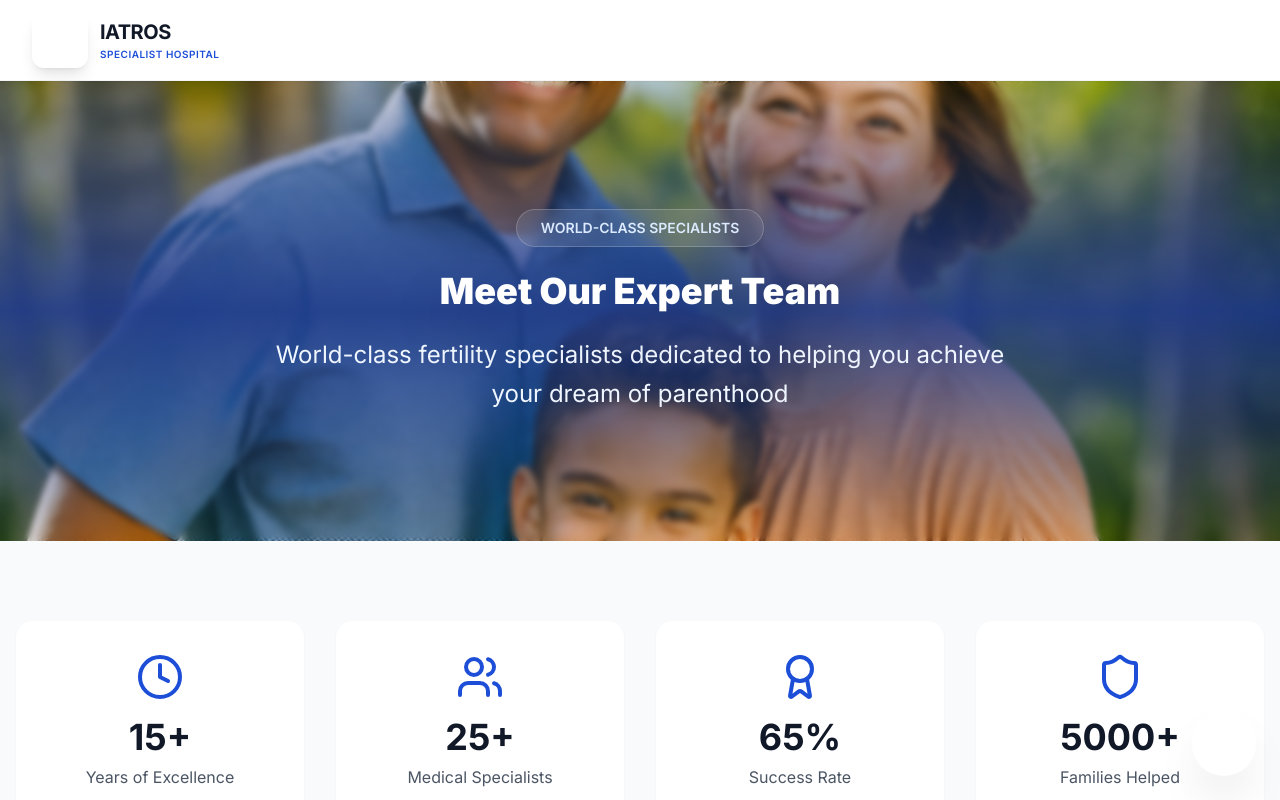
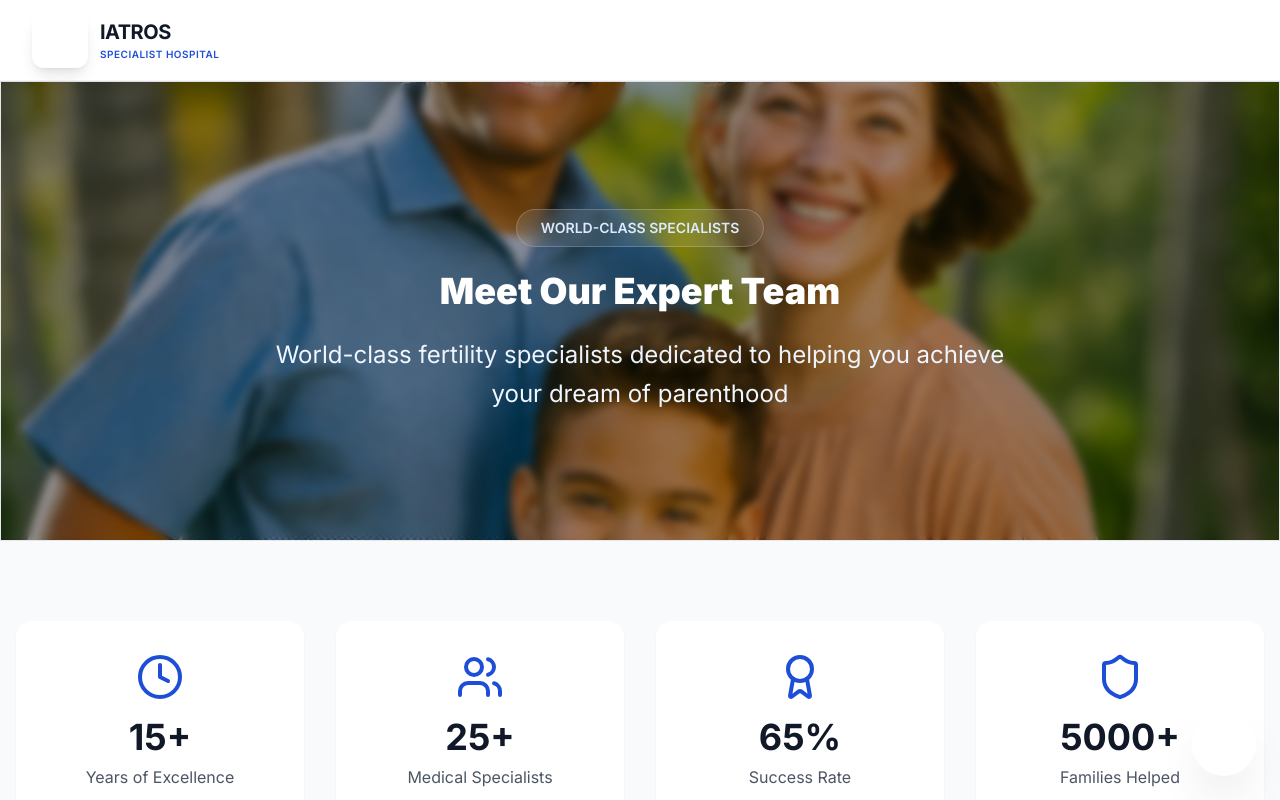
Before and after one commit to collinsolowo/Iatros, a React (Vite) app: page /team in a window 1280 px wide. Shown: the top 800 px of the page. Built offline with nearby package versions, Linux system fonts and the light colour scheme; a web font is replaced by a local one.

Commit message:
next commit

```diff
--- a/src/pages/Team.tsx
+++ b/src/pages/Team.tsx
@@ -66,15 +66,11 @@ export default function Team() {
   return (
     <div className="min-h-screen bg-white">
       <section className="relative py-32 px-4 overflow-hidden">
-        <div className="absolute inset-0 z-0">
-          <img
-            src="/iatros.png"
-            alt="Medical team"
-            className="w-full h-full object-cover"
-          />
-          <div className="absolute inset-0 bg-gradient-to-br from-slate-900/90 via-blue-900/90 to-blue-800/85"></div>
-          <div className="absolute inset-0" style={{ backdropFilter: 'blur(3px)' }}></div>
-        </div>
+<div className="absolute inset-0 z-0">
+  <img src="/iatros.png" alt="Medical team" className="w-full h-full object-cover" />
+  <div className="absolute inset-0 bg-black/30 backdrop-blur-sm backdrop-saturate-110 border border-white/6" />
+</div>
+
         <div className="max-w-7xl mx-auto text-center relative z-10">
           <div className="inline-block px-6 py-2 bg-white/10 backdrop-blur-md rounded-full text-sm font-semibold mb-6 border border-white/20">
             <span className="text-blue-100">WORLD-CLASS SPECIALISTS</span>
```
